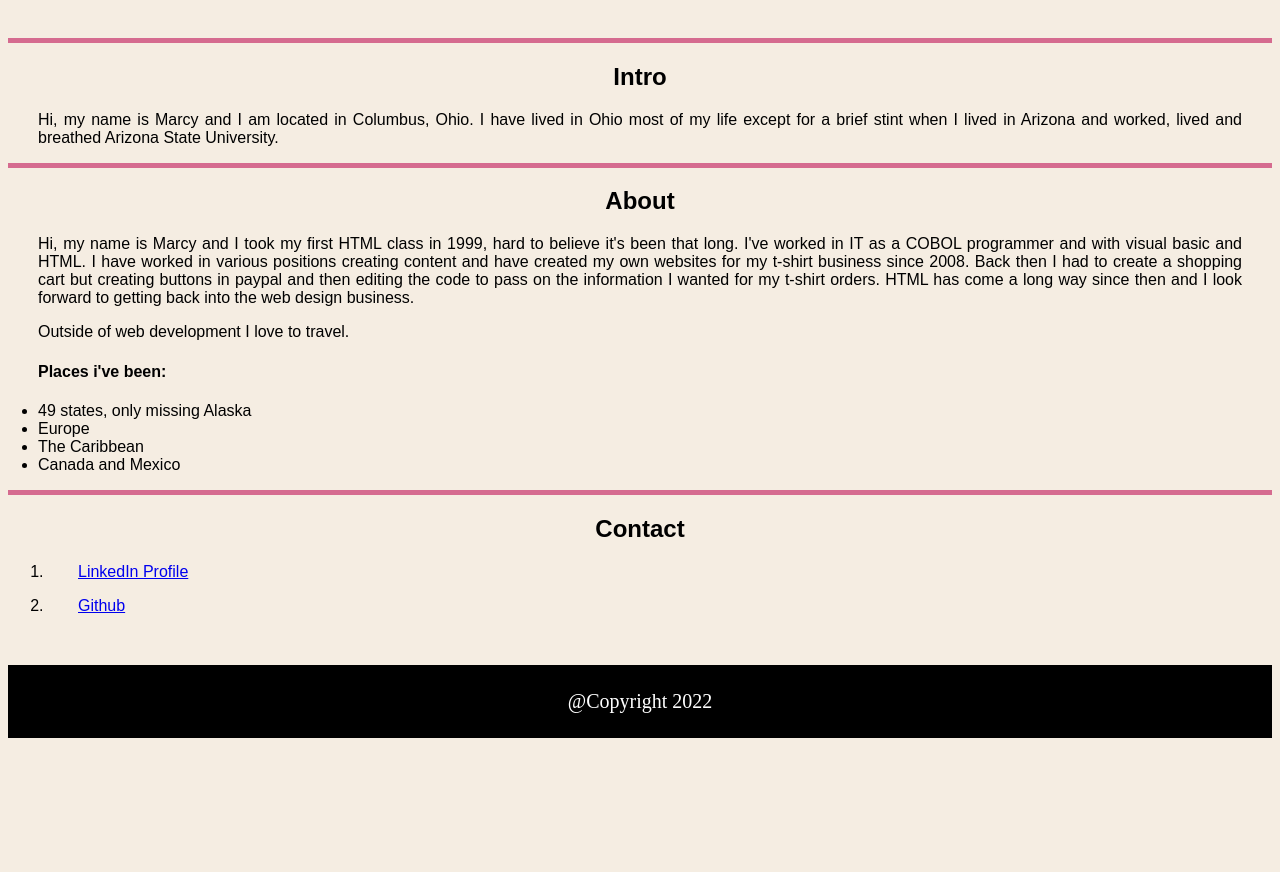
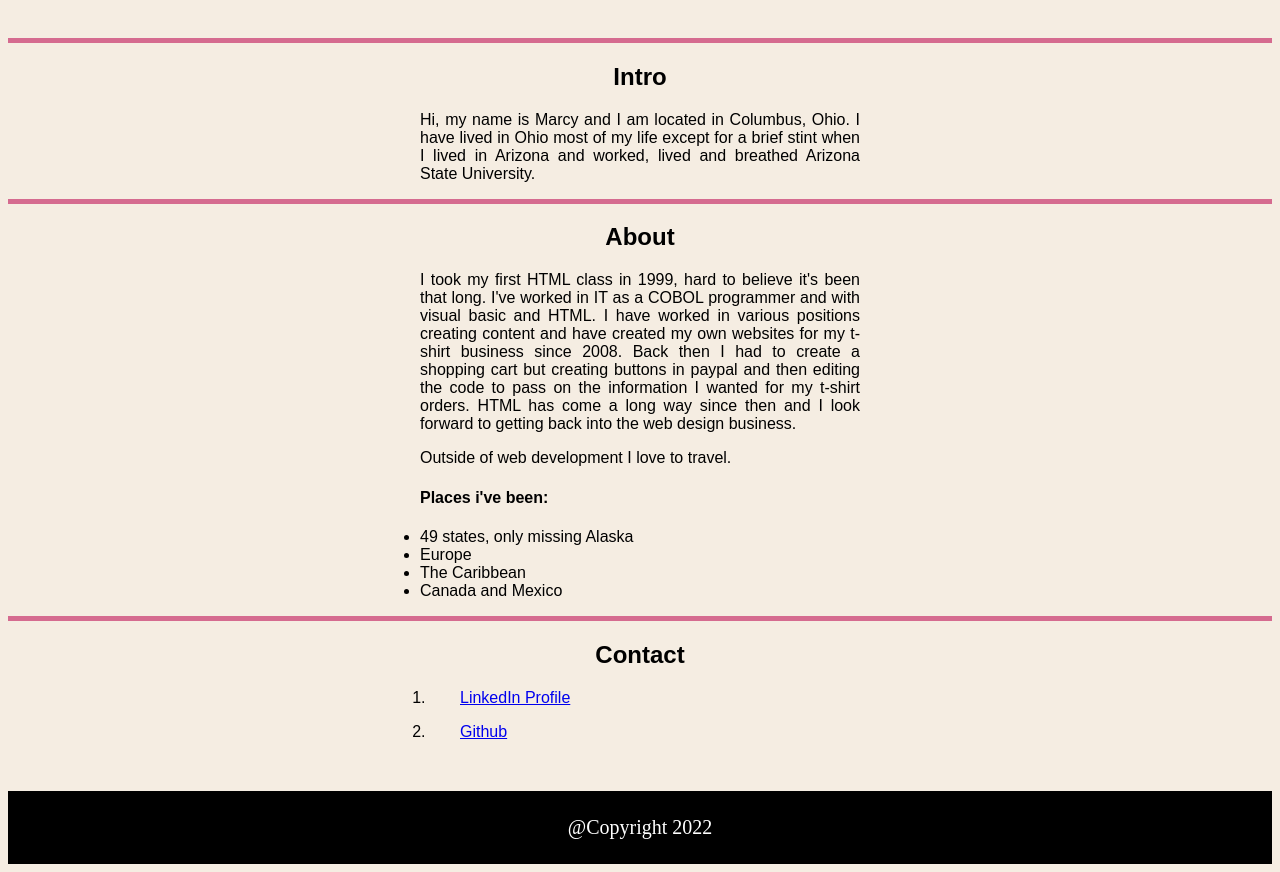
Before and after one commit to MarcyPayneLavigne/firstwebsite, a plain HTML site: page index.html in a window 1280 px wide. Shown: the part 610-1482 px from the top of the page. Before the commit the page ends 1356 px from the top, so only its background shows below. Drawn offline with Linux system fonts and the light colour scheme; a script that the page names is missing.

Commit message:
Add files via upload

```diff
--- a/index.html
+++ b/index.html
@@ -35,7 +35,7 @@
           <hr>
           <section id="about">
             <h2>About</h2>
-            <p class="formatabout">Hi, my name is Marcy and I took my first HTML class in 1999, hard to believe it's been that long.  I've worked in IT as a COBOL programmer and with visual basic and HTML.  I have worked in various positions creating content and have created my own websites for my t-shirt business since 2008.  Back then I had to create a shopping cart but creating buttons in paypal and then editing the code to pass on the information I wanted for my t-shirt orders.  HTML has come a long way since then and I look forward to getting back into the web design business.</p>
+            <p class="formatabout">I took my first HTML class in 1999, hard to believe it's been that long.  I've worked in IT as a COBOL programmer and with visual basic and HTML.  I have worked in various positions creating content and have created my own websites for my t-shirt business since 2008.  Back then I had to create a shopping cart but creating buttons in paypal and then editing the code to pass on the information I wanted for my t-shirt orders.  HTML has come a long way since then and I look forward to getting back into the web design business.</p>
             <p class="formatabout">Outside of web development I love to travel.</p>
             <h4 class="formatplaces">Places i've been:</h4>
               <ul class="formatplaces">
@@ -49,7 +49,7 @@
           <section id="contact">
             <h2>Contact</h2>
               <ol>
-                <li class="formatcontact"><p><a href="www.linkedin.com/in/marcy-payne-lavigne-1ab9247">LinkedIn Profile</a></p></li>
+                <li class="formatcontact"><p><a href="https://www.linkedin.com/in/marcy-payne-lavigne">LinkedIn Profile</a></p></li>
                 <li class="formatcontact"><p><a href="https://github.com/MarcyPayneLavigne">Github</a></p></li></ol>
           </section>
         </article>
--- a/style.css
+++ b/style.css
@@ -28,6 +28,20 @@ header > div > nav > a {
   font-family: 'Nevisoncasd';
   color: black;
 }
+
+header > div > nav a:hover {
+  color: #D56B8F;
+}
+
+main > div > article > section {
+  width: 500px;
+  margin: auto;
+}
+
+main > div > article {
+  overflow: visible;
+}
+
 
 /* Line divider formatting */
 hr {
```
